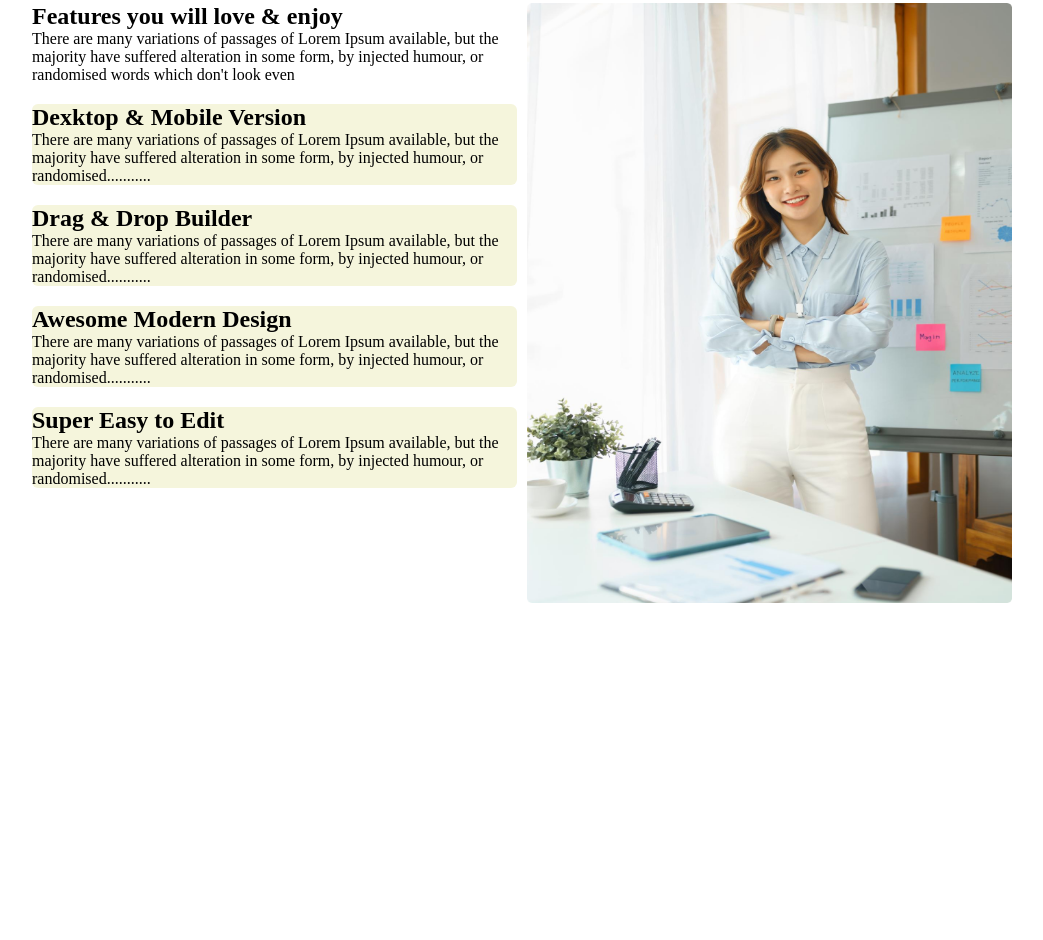
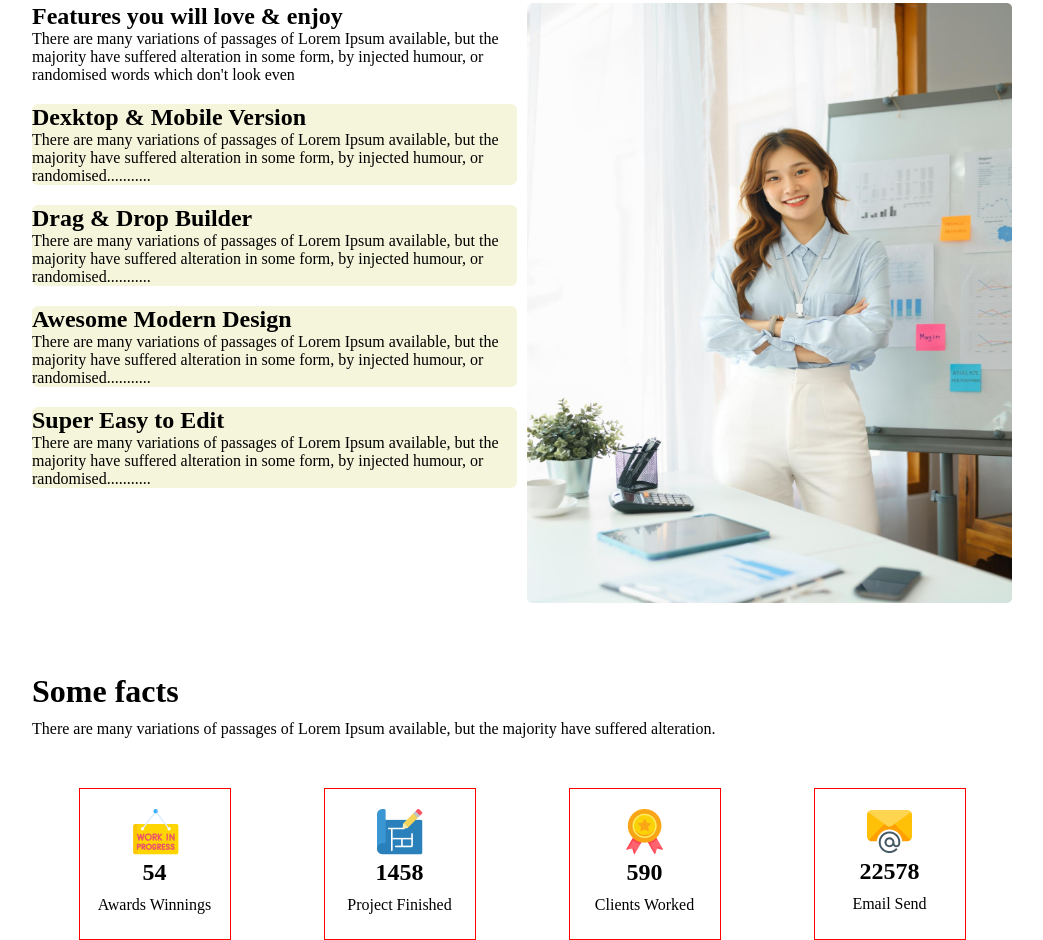
Before and after one commit to monoronjons86/architect, a plain HTML site: page index.html in a window 1280 px wide. Shown: the part 1564-2504 px from the top of the page, without its empty margins (118-1161 px from the left). Before the commit the page ends 2171 px from the top, so only its background shows below. Drawn offline with Linux system fonts and the light colour scheme.

Commit message:
facts added

```diff
--- a/index.html
+++ b/index.html
@@ -87,8 +87,6 @@
                 </div>
 
             </div>
-
-
         </div>
         <div class="enjoy-right">
             <img src="./images/architect.png" alt="">
@@ -96,5 +94,33 @@
         </div>
 
     </div>
+    <div class="facts">
+        <h1>Some facts</h1>
+        <p>There are many variations of passages of Lorem Ipsum available, but the majority have suffered alteration.</p>
+        <div class="fact-box">
+            <div class="awards">
+                <img src="./images/icons/customers.png" alt="">
+                <h2>54</h2>
+                <p>Awards Winnings</p>
+            </div>
+            <div class="project">
+                <img src="./images/icons/projects.png" alt="">
+                <h2>1458</h2>
+                <p>Project Finished</p>
+            </div>
+            <div class="Clients">
+                <img src="./images/icons/ribon.png" alt="">
+                <h2>590</h2>
+                <p>Clients Worked</p>
+            </div>
+            <div class="Email">
+                <img src="./images/icons/email.png" alt="">
+                <h2>22578</h2>
+                <p>Email Send</p>
+            </div>
+
+        </div>
+
+    </div>
 </body>
 </html>
--- a/style.css
+++ b/style.css
@@ -101,3 +101,57 @@ width: 50%;
     background-color:beige;
     border-radius: 6px;
 }
+/*-----------end enjoy------- */
+
+/* ------start facts-------- */
+.facts{
+    margin-top: 70px;
+    padding: 0px 150px;
+
+}
+.facts p{
+    margin-top: 10px;
+}
+.fact-box{
+    display: flex;
+    justify-content:space-around;
+    margin-top: 50px;
+}
+.awards{
+    height: 150px;
+    width: 150px;
+    border: 1px solid red;
+    text-align: center;
+}
+.awards img{
+    margin-top: 20px;
+}
+.project{
+    height: 150px;
+    width: 150px;
+    border: 1px solid red;
+    text-align: center;
+}
+.project img{
+    margin-top: 20px;
+}
+.Clients{
+    height: 150px;
+    width: 150px;
+    border: 1px solid red;
+    text-align: center;
+}
+.Clients img{
+    margin-top: 20px;
+}
+.Email{
+    height: 150px;
+    width: 150px;
+    border: 1px solid red;
+    text-align: center;
+
+}
+.Email img{
+    margin-top: 20px;
+}
+ /* --------end facts--------------- */
```
